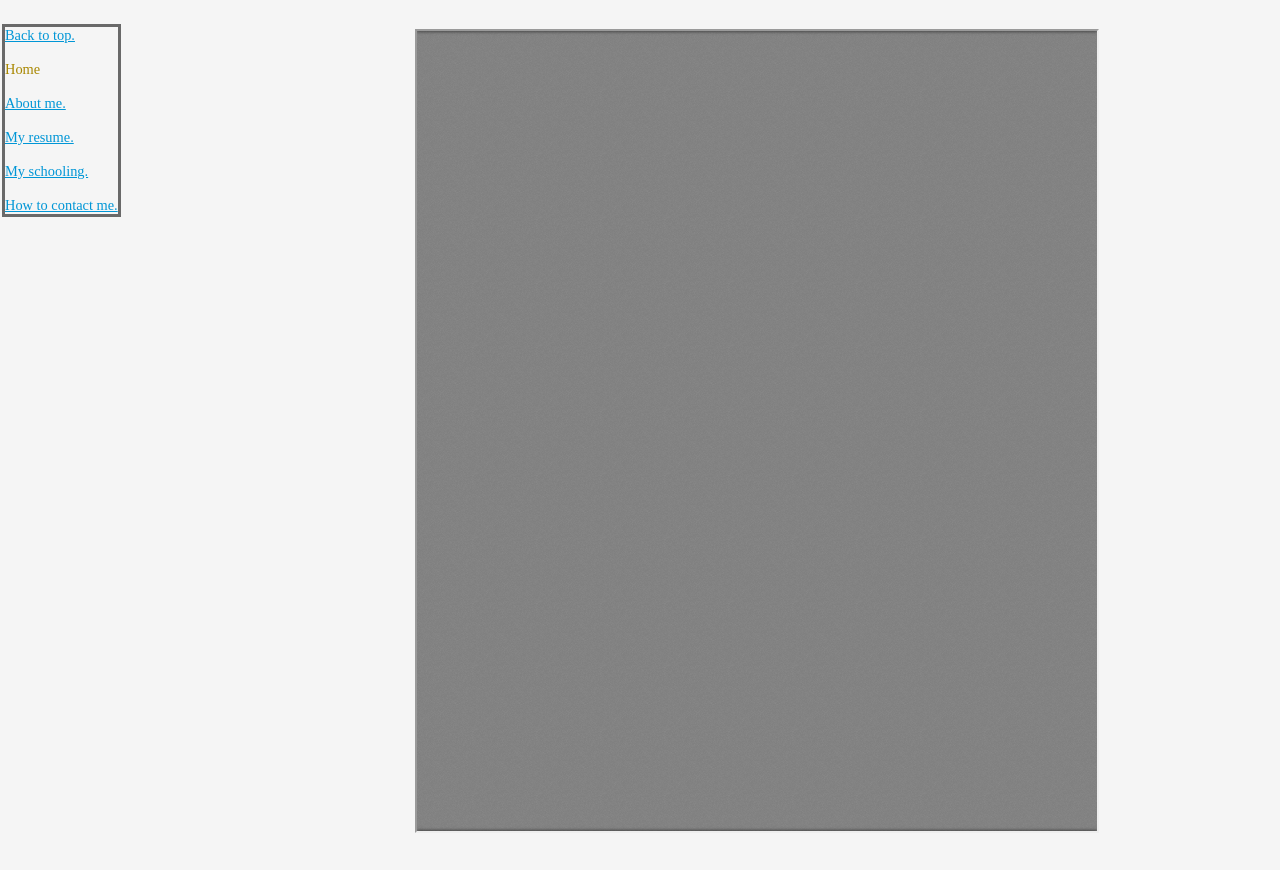
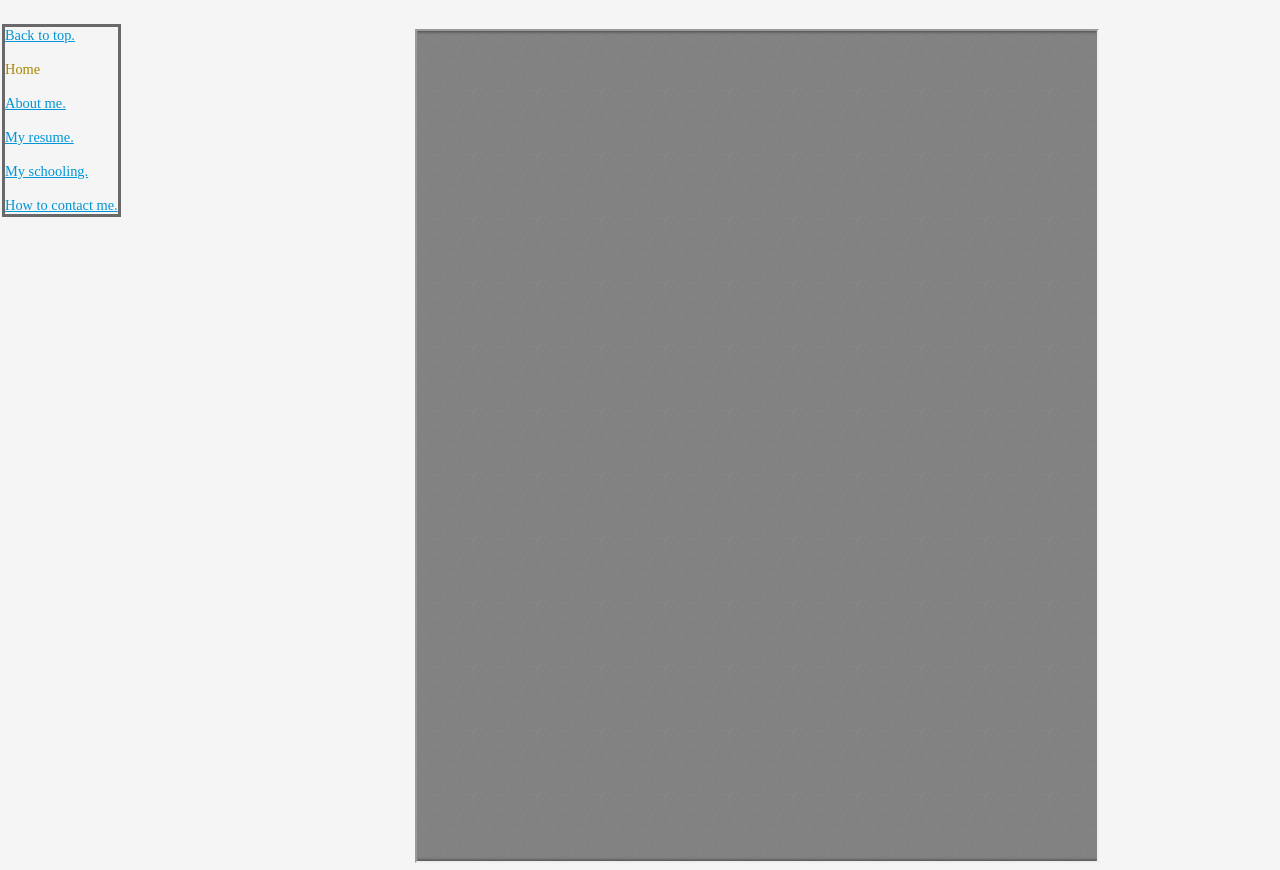
Before and after one commit to Darren357/personalwebsite, a plain HTML site: page resume.html in a window 1280 px wide. Shown: the part 77-947 px from the top of the page. Before the commit the page ends 917 px from the top, so only its background shows below. Drawn offline with Linux system fonts and the light colour scheme; no server answers.

Commit message:
no message

```diff
--- a/resume.html
+++ b/resume.html
@@ -29,7 +29,7 @@
 </div>
 <div id="main" class="center">
 <p style="font-size: 2em;">Here is my resume.</p>
-<iframe src="/ViewerJS/#../Darren - Resume 01-17-16.pdf" style="min-width:680px;height:800px" allowfullscreen webkitallowfullscreen></iframe>
+<iframe src="/ViewerJS/#../Darren - Resume 01-17-16.pdf" style="min-width:680px;height:830px" allowfullscreen webkitallowfullscreen></iframe>
 </div>
 </body>
 </html>
```
Also changed, not shown: 1 other file.
